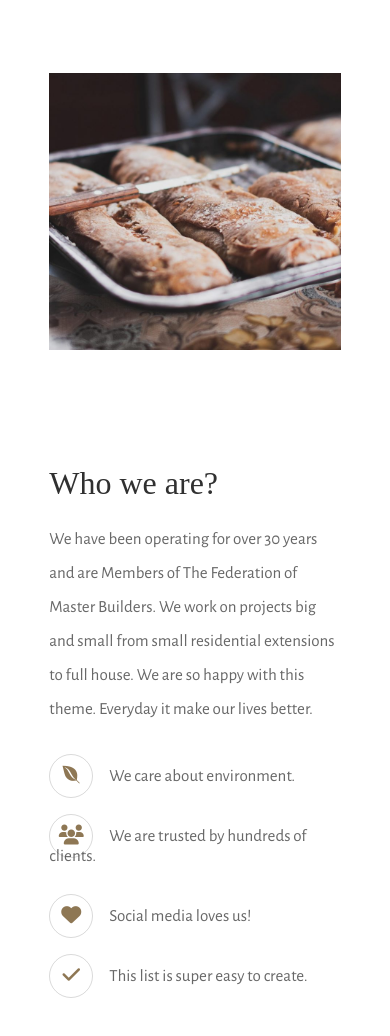
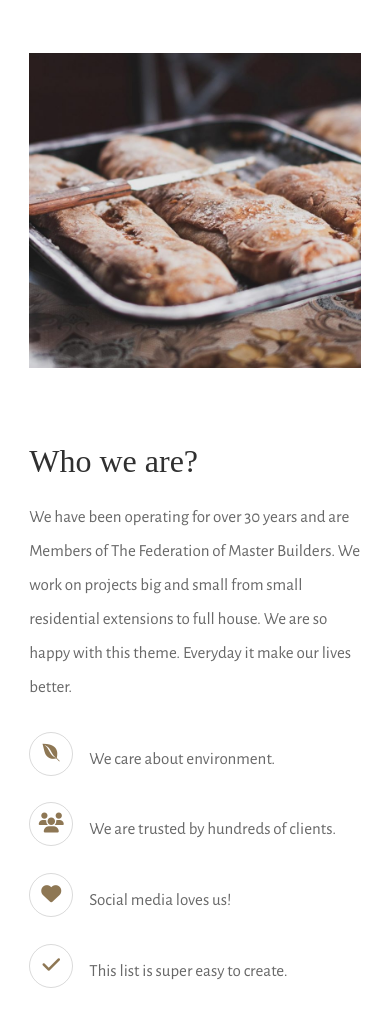
Before and after one commit to Ahmedkhaled582/Bakery, a plain HTML site: page index.html in a window 390 px wide. Shown: the part 678-1714 px from the top of the page. Drawn offline with Linux system fonts and the light colour scheme; a web font is replaced by a local one.

Commit message:
Update main.css

```diff
--- a/css/main.css
+++ b/css/main.css
@@ -355,7 +355,10 @@ width: 100%;
 }
 .who .about{
     width: 100%;
-
+padding: 0;
+}
+.who li span{
+    line-height: 1.8;
 }
 .ourlocation .about{
     width: 100%;
```
